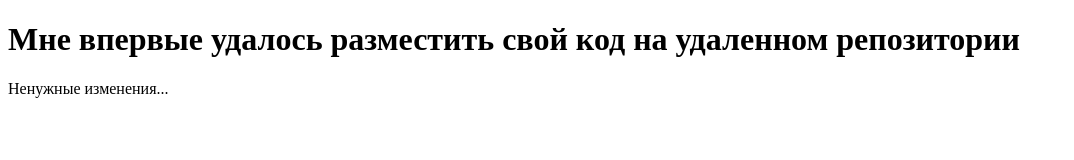
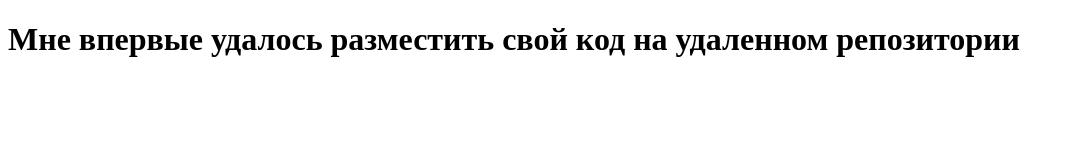
Before and after one commit to IGOjj/test_repo, a plain HTML site: page index.html in a window 1280 px wide. Shown: the whole page, without its empty margins (0-1074 px from the left). Drawn offline with Linux system fonts and the light colour scheme.

Commit message:
Revert "Ошибочный коммит"
This reverts commit 50641aef2dfc877442afe8466d51e4360e6ec4d3.

```diff
--- a/index.html
+++ b/index.html
@@ -8,6 +8,5 @@
     <h1>Мне впервые удалось
         разместить свой код на
         удаленном репозитории</h1>
-        <p>Ненужные изменения...</p>
 </body>
 </html>
```
